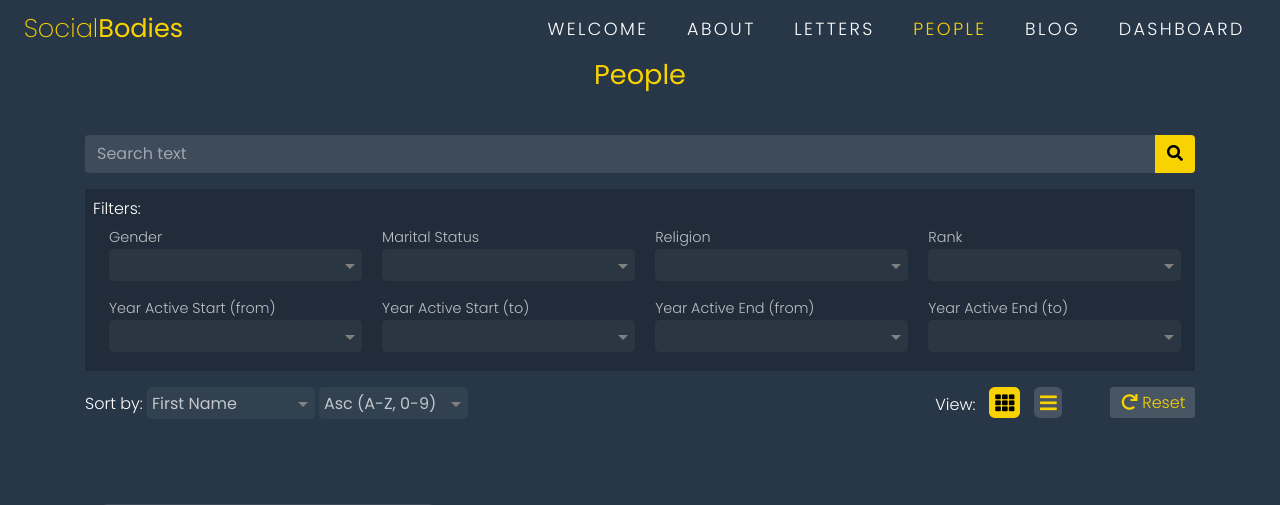
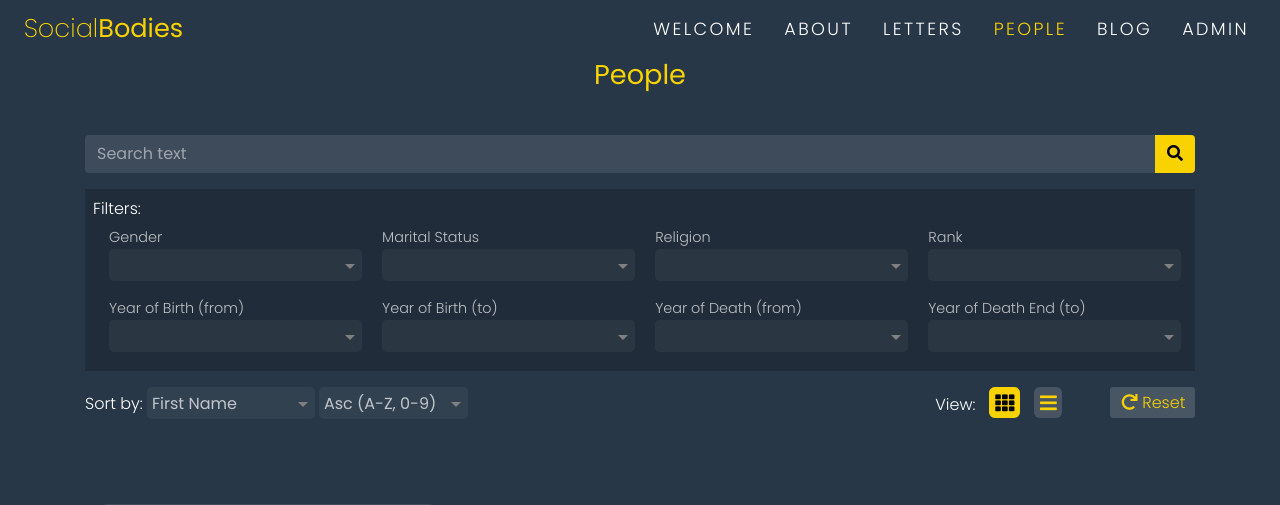
Before and after one commit to bear-rsg/social-bodies, a Django app: page /database/people/ in a window 1280 px wide. Shown: the top 505 px of the page. Run offline with Django 3.2, Linux system fonts and the light colour scheme; a user stored in the database is signed in; data comes from the database, SQL or seed files in the repository; tables that the repository leaves empty hold one stand-in row (values such as "Sample post"); lists and menus that the app fills with data are empty; parts of the project's set-up code (start-up, migrations or seed data) failed here and were passed over; some libraries are stand-ins or nearby versions.

Commit message:
feedback from karen and prep for transcribe feature

```diff
--- a/django/core/static/css/custom.css
+++ b/django/core/static/css/custom.css
@@ -317,6 +317,8 @@ select option,
 }
 
 #list-options-links span {
+    outline: none;
+    border: none;
     display: inline-block;
     padding: 0.25em 0.6em 0.2em 0.7em;
     color: #f9d301;
@@ -326,8 +328,7 @@ select option,
 
 #list-options-links span:hover {
     cursor: pointer;
-    background: #f9d301;
-    color: black;
+    background: rgba(255, 255, 255, 0.2);
 }
 
 /* List content */
--- a/django/core/static/css/custom_large.css
+++ b/django/core/static/css/custom_large.css
@@ -6,7 +6,7 @@
     }
 
     .nav-link {
-        margin: 0 0.64em;
+        margin: 0 0.4em;
     }
 
     /* ---------- Main ---------- */
--- a/django/core/templates/base.html
+++ b/django/core/templates/base.html
@@ -69,7 +69,7 @@
                     </li>
                     <!-- Letters -->
                     <li class="nav-item">
-                        <a class="nav-link{% if "/database/letters/" in request.path %} active{% endif %}" href="{% url 'researchdata:letter-list' %}">Letters</a>
+                        <a class="nav-link{% if "/database/letters/" in request.path and "transcribe=1" not in request.get_full_path %} active{% endif %}" href="{% url 'researchdata:letter-list' %}">Letters</a>
                     </li>
                     <!-- Person -->
                     <li class="nav-item">
@@ -79,12 +79,11 @@
                     <li class="nav-item">
                         <a class="nav-link{% if "/blog/" in request.path %} active{% endif %}" href="{% url 'blog' %}">Blog</a>
                     </li>
-
                     {% if user.is_staff %}
                         <!-- Admin Dashboard -->
                         <li class="nav-item">
                             <a class="nav-link" href="{% url 'admin:index' %}">
-                                Dashboard
+                                Admin
                             </a>
                         </li>
                     {% endif %}
--- a/django/researchdata/templates/researchdata/list-letter.html
+++ b/django/researchdata/templates/researchdata/list-letter.html
@@ -4,6 +4,7 @@
 <!-- Title -->
 {% block list_title %}
     Letters
+    {% if "transcribe=1" in request.get_full_path %} to Transcribe{% endif %}
 {% endblock %}
 
 <!-- Link to detail -->
@@ -21,3 +22,8 @@
     <option value="repository__name">Repository</option>
     <option value="count_letterperson">Number of People</option>
 {% endblock %}
+
+<!-- Transcribe -->
+{% block list_options_transcribe %}
+    <input type="hidden" id="list-options-transcribe-value" value="0" name="transcribe">
+{% endblock %}
--- a/django/researchdata/templates/researchdata/list.html
+++ b/django/researchdata/templates/researchdata/list.html
@@ -65,6 +65,8 @@
             <div id="list-options-links">
                 <span id="list-options-links-reset" class="reset-form"><i class="fas fa-redo"></i> Reset</span>
             </div>
+
+            {% block list_options_transcribe %}{% endblock %}
 
             <!-- Views -->
             <div id="list-options-views">
@@ -220,13 +222,14 @@ $(document).ready(function() {
     // Sort
     setFieldValueFromUrl("list-options-sort-by", "sort_by");
     setFieldValueFromUrl("list-options-sort-direction", "sort_direction");
+    // Filters
     new URL(window.location.href).searchParams.forEach(function(value, key){
-        console.log(1)
         // If key starts with 'filter_pre' (as defined in view get_context_data()) then it's a filter
         if (key.startsWith('{{ filter_pre }}')) setFieldValueFromUrl(key, key);
     });
+    // Transcribe
+    setFieldValueFromUrl("list-options-transcribe-value", "transcribe");
 });
 </script>
 
-
 {% endblock %}
--- a/django/researchdata/views/common.py
+++ b/django/researchdata/views/common.py
@@ -76,92 +76,95 @@ def letterperson_details(object):
                           'treatment',
                           'context',
                           'roles',
-                          'state',).select_related('person', 'letter', 'person_letter_relationship'):
+                          'state',)\
+        .select_related('person', 'letter', 'person_letter_relationship'):
 
         related_object = getattr(letterperson, related_model_field)
         related_object_name = getattr(letterperson, f"{related_model_field}_name")
 
-        data.append([
-            # Title (this is different from rest of the objects as it just features the title of this Person/Letter)
-            {
-                'title': f"{related_model}: {related_object_name}",
-                'url': reverse(
-                    f'researchdata:{related_model_field}-detail',
-                    args=[related_object.id]
-                ) if related_object else None
-            },
+        if related_object and related_object.admin_published == True:
 
-            # Details
-            {
-                'label': 'Person Form of Address',
-                'value': letterperson.person_form_of_address
-            },
-            {
-                'label': 'Person (Other)',
-                'value': letterperson.person_other
-            },
-            {
-                'label': 'Person (Other): Gender',
-                'value': letterperson.person_other_gender
-            },
-            {
-                'label': 'Person Letter Relationship',
-                'value': letterperson.person_letter_relationship
-            },
-            {
-                'label': 'Body Part',
-                'value': html_details_list_items(letterperson.body_part.all())
-            },
-            {
-                'label': 'Bodily Activity',
-                'value': html_details_list_items(letterperson.bodily_activity.all())
-            },
-            {
-                'label': 'Appearance',
-                'value': html_details_list_items(letterperson.appearance.all())
-            },
-            {
-                'label': 'Condition: Specific State',
-                'value': html_details_list_items(letterperson.condition_specific_state.all())
-            },
-            {
-                'label': 'Condition: Specific Life Stage',
-                'value': html_details_list_items(letterperson.condition_specific_life_stage.all())
-            },
-            {
-                'label': 'Condition: Generalized State',
-                'value': html_details_list_items(letterperson.condition_generalized_state.all())
-            },
-            {
-                'label': 'Emotion',
-                'value': html_details_list_items(letterperson.emotion.all())
-            },
-            {
-                'label': 'Immaterial',
-                'value': html_details_list_items(letterperson.immaterial.all())
-            },
-            {
-                'label': 'Sensation',
-                'value': html_details_list_items(letterperson.sensation.all())
-            },
-            {
-                'label': 'Treatment',
-                'value': html_details_list_items(letterperson.treatment.all())
-            },
-            {
-                'label': 'Context',
-                'value': html_details_list_items(letterperson.context.all())
-            },
-            {
-                'label': 'Role',
-                'value': html_details_list_items(letterperson.roles.all())
-            },
-            {
-                'label': 'State',
-                'value': html_details_list_items(letterperson.state.all())
-            },
+            data.append([
+                # Title (this is different from rest of the objects as it just features the title of this Person/Letter)
+                {
+                    'title': f"{related_model}: {related_object_name}",
+                    'url': reverse(
+                        f'researchdata:{related_model_field}-detail',
+                        args=[related_object.id]
+                    ) if related_object else None
+                },
 
-        ])
+                # Details
+                {
+                    'label': 'Person Form of Address',
+                    'value': letterperson.person_form_of_address
+                },
+                {
+                    'label': 'Person (Other)',
+                    'value': letterperson.person_other
+                },
+                {
+                    'label': 'Person (Other): Gender',
+                    'value': letterperson.person_other_gender
+                },
+                {
+                    'label': 'Person Letter Relationship',
+                    'value': letterperson.person_letter_relationship
+                },
+                {
+                    'label': 'Body Part',
+                    'value': html_details_list_items(letterperson.body_part.all())
+                },
+                {
+                    'label': 'Bodily Activity',
+                    'value': html_details_list_items(letterperson.bodily_activity.all())
+                },
+                {
+                    'label': 'Appearance',
+                    'value': html_details_list_items(letterperson.appearance.all())
+                },
+                {
+                    'label': 'Condition: Specific State',
+                    'value': html_details_list_items(letterperson.condition_specific_state.all())
+                },
+                {
+                    'label': 'Condition: Specific Life Stage',
+                    'value': html_details_list_items(letterperson.condition_specific_life_stage.all())
+                },
+                {
+                    'label': 'Condition: Generalized State',
+                    'value': html_details_list_items(letterperson.condition_generalized_state.all())
+                },
+                {
+                    'label': 'Emotion',
+                    'value': html_details_list_items(letterperson.emotion.all())
+                },
+                {
+                    'label': 'Immaterial',
+                    'value': html_details_list_items(letterperson.immaterial.all())
+                },
+                {
+                    'label': 'Sensation',
+                    'value': html_details_list_items(letterperson.sensation.all())
+                },
+                {
+                    'label': 'Treatment',
+                    'value': html_details_list_items(letterperson.treatment.all())
+                },
+                {
+                    'label': 'Context',
+                    'value': html_details_list_items(letterperson.context.all())
+                },
+                {
+                    'label': 'Role',
+                    'value': html_details_list_items(letterperson.roles.all())
+                },
+                {
+                    'label': 'State',
+                    'value': html_details_list_items(letterperson.state.all())
+                },
+
+            ])
 
     return data
 
--- a/django/researchdata/views/person.py
+++ b/django/researchdata/views/person.py
@@ -1,9 +1,19 @@
 from django.views.generic import (DetailView, ListView)
 from django.db.models.functions import Concat
-from django.db.models import CharField, Value, Q
+from django.db.models import CharField, Value, Q, Count
 from django.urls import reverse
 from .. import models
 from . import common
+
+
+def filter_options_limit_to_published_related_people(objects):
+    """
+    Only include filter options in select lists if selecting them will show items
+    E.g. if there are published people that belong to each filter
+    """
+    return objects.annotate(
+        published_people_count=Count('related_person', filter=Q(related_person__admin_published=True))
+    ).filter(published_people_count__gt=0)
 
 
 class PersonDetailView(DetailView):
@@ -30,8 +40,8 @@ class PersonDetailView(DetailView):
                 {'label': 'Alternative Names', 'value': self.object.alternative_names},
                 {'label': 'Year of Birth', 'value': self.object.year_of_birth},
                 {'label': 'Year of Death', 'value': self.object.year_of_death},
-                {'label': 'Years Active (from)', 'value': self.object.year_active_start},
-                {'label': 'Years Active (to)', 'value': self.object.year_active_end},
+                {'label': 'Years Active (from)', 'value': self.object.year_of_birth},
+                {'label': 'Years Active (to)', 'value': self.object.year_of_death},
                 {'label': 'Gender', 'value': self.object.gender},
                 {'label': 'Title', 'value': common.html_details_list_items(self.object.title.all())},
                 {'label': 'Marital Status', 'value': common.html_details_list_items(self.object.marital_status.all())},
@@ -41,7 +51,9 @@ class PersonDetailView(DetailView):
             ],
         ])
 
+        # Related data
         context['letterperson_details'] = common.letterperson_details(self.object)
+        context['related_people'] = self.object.person.filter(admin_published=True)
 
         return context
 
@@ -78,8 +90,8 @@ class PersonListView(ListView):
                 Q(alternative_names__icontains=search) |
                 Q(year_of_birth__icontains=search) |
                 Q(year_of_death__icontains=search) |
-                Q(year_active_start__icontains=search) |
-                Q(year_active_end__icontains=search) |
+                Q(year_of_birth__icontains=search) |
+                Q(year_of_death__icontains=search) |
                 Q(occupation__icontains=search) |
 
                 # Annotation fields
@@ -132,49 +144,49 @@ class PersonListView(ListView):
             {
                 'filter_id': f'{common.filter_pre_mm}gender',
                 'filter_name': 'Gender',
-                'filter_options': models.SlPersonGender.objects.all()
+                'filter_options': filter_options_limit_to_published_related_people(models.SlPersonGender.objects)
             },
             {
                 'filter_id': f'{common.filter_pre_mm}marital_status',
                 'filter_name': 'Marital Status',
-                'filter_options': models.SlPersonMaritalStatus.objects.all()
+                'filter_options': filter_options_limit_to_published_related_people(models.SlPersonMaritalStatus.objects)
             },
             {
                 'filter_id': f'{common.filter_pre_mm}religion',
                 'filter_name': 'Religion',
-                'filter_options': models.SlPersonReligion.objects.all()
+                'filter_options': filter_options_limit_to_published_related_people(models.SlPersonReligion.objects)
             },
             {
                 'filter_id': f'{common.filter_pre_mm}rank',
                 'filter_name': 'Rank',
-                'filter_options': models.SlPersonRank.objects.all()
+                'filter_options': filter_options_limit_to_published_related_people(models.SlPersonRank.objects)
             },
             {
-                'filter_id': f'{common.filter_pre_gt}year_active_start',
+                'filter_id': f'{common.filter_pre_gt}year_of_birth',
                 'filter_classes': common.filter_pre_gt,
-                'filter_name': 'Year Active Start (from)',
-                'filter_options': models.Person.objects.filter(year_active_start__gt=1000).exclude(year_active_start__isnull=True).distinct().order_by('year_active_start').values_list('year_active_start', flat=True),  # NOQA
+                'filter_name': 'Year of Birth (from)',
+                'filter_options': models.Person.objects.filter(year_of_birth__gt=1000).exclude(year_of_birth__isnull=True).distinct().order_by('year_of_birth').values_list('year_of_birth', flat=True),  # NOQA
                 'valueSameAsText': True
             },
             {
-                'filter_id': f'{common.filter_pre_lt}year_active_start',
+                'filter_id': f'{common.filter_pre_lt}year_of_birth',
                 'filter_classes': common.filter_pre_lt,
-                'filter_name': 'Year Active Start (to)',
-                'filter_options': models.Person.objects.filter(year_active_start__gt=1000).exclude(year_active_start__isnull=True).distinct().order_by('year_active_start').values_list('year_active_start', flat=True),  # NOQA
+                'filter_name': 'Year of Birth (to)',
+                'filter_options': models.Person.objects.filter(year_of_birth__gt=1000).exclude(year_of_birth__isnull=True).distinct().order_by('year_of_birth').values_list('year_of_birth', flat=True),  # NOQA
                 'valueSameAsText': True
             },
             {
-                'filter_id': f'{common.filter_pre_gt}year_active_end',
+                'filter_id': f'{common.filter_pre_gt}year_of_death',
                 'filter_classes': common.filter_pre_gt,
-                'filter_name': 'Year Active End (from)',
-                'filter_options': models.Person.objects.filter(year_active_end__gt=1000).exclude(year_active_end__isnull=True).distinct().order_by('year_active_end').values_list('year_active_end', flat=True),  # NOQA
+                'filter_name': 'Year of Death (from)',
+                'filter_options': models.Person.objects.filter(year_of_death__gt=1000).exclude(year_of_death__isnull=True).distinct().order_by('year_of_death').values_list('year_of_death', flat=True),  # NOQA
                 'valueSameAsText': True
             },
             {
-                'filter_id': f'{common.filter_pre_lt}year_active_end',
+                'filter_id': f'{common.filter_pre_lt}year_of_death',
                 'filter_classes': common.filter_pre_lt,
-                'filter_name': 'Year Active End (to)',
-                'filter_options': models.Person.objects.filter(year_active_end__gt=1000).exclude(year_active_end__isnull=True).distinct().order_by('year_active_end').values_list('year_active_end', flat=True),  # NOQA
+                'filter_name': 'Year of Death End (to)',
+                'filter_options': models.Person.objects.filter(year_of_death__gt=1000).exclude(year_of_death__isnull=True).distinct().order_by('year_of_death').values_list('year_of_death', flat=True),  # NOQA
                 'valueSameAsText': True
             }
         ]
```
Also changed, not shown: django/researchdata/models.py (+5 -4 lines), django/researchdata/templates/researchdata/detail-letter.html (+7 -5 lines), django/researchdata/templates/researchdata/detail-person.html (+7 -5 lines), django/researchdata/views/letter.py (+32 -7 lines), django/researchdata/migrations/0014_auto_20221108_1302.py (added).
